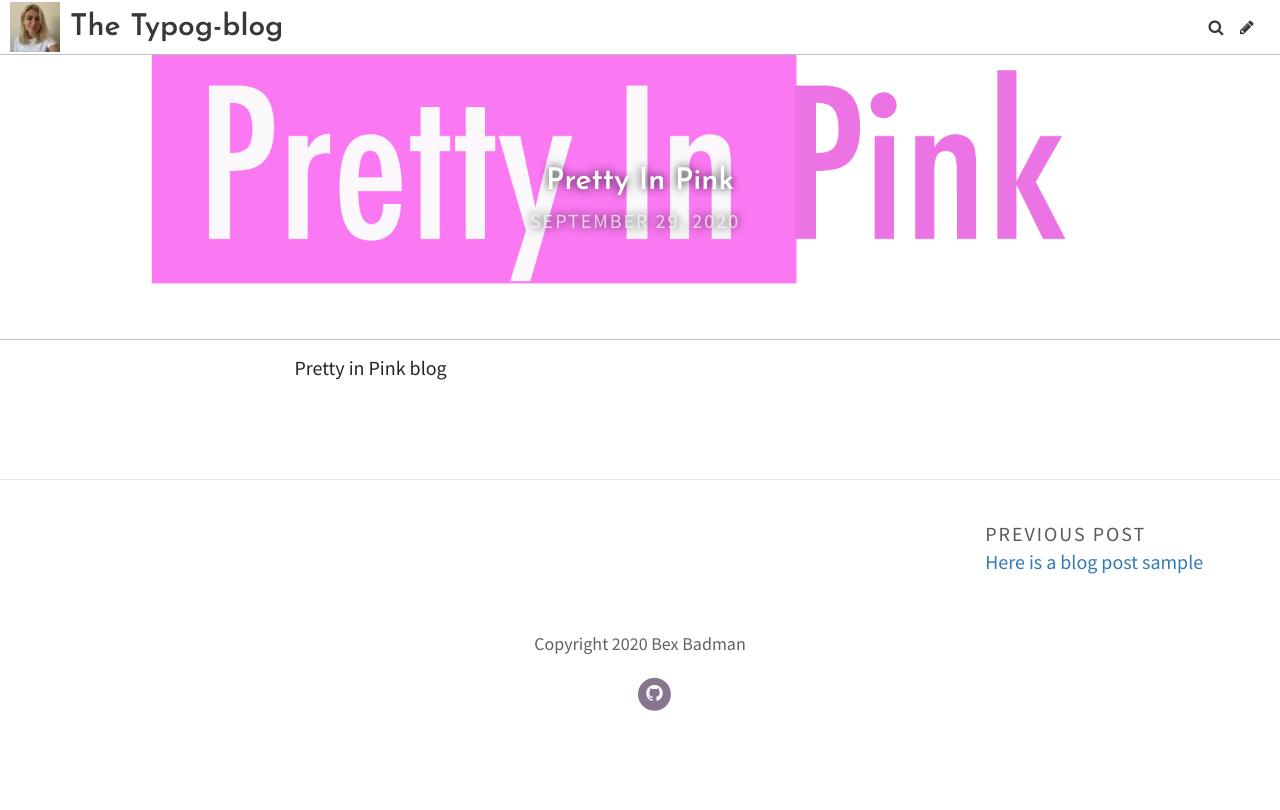
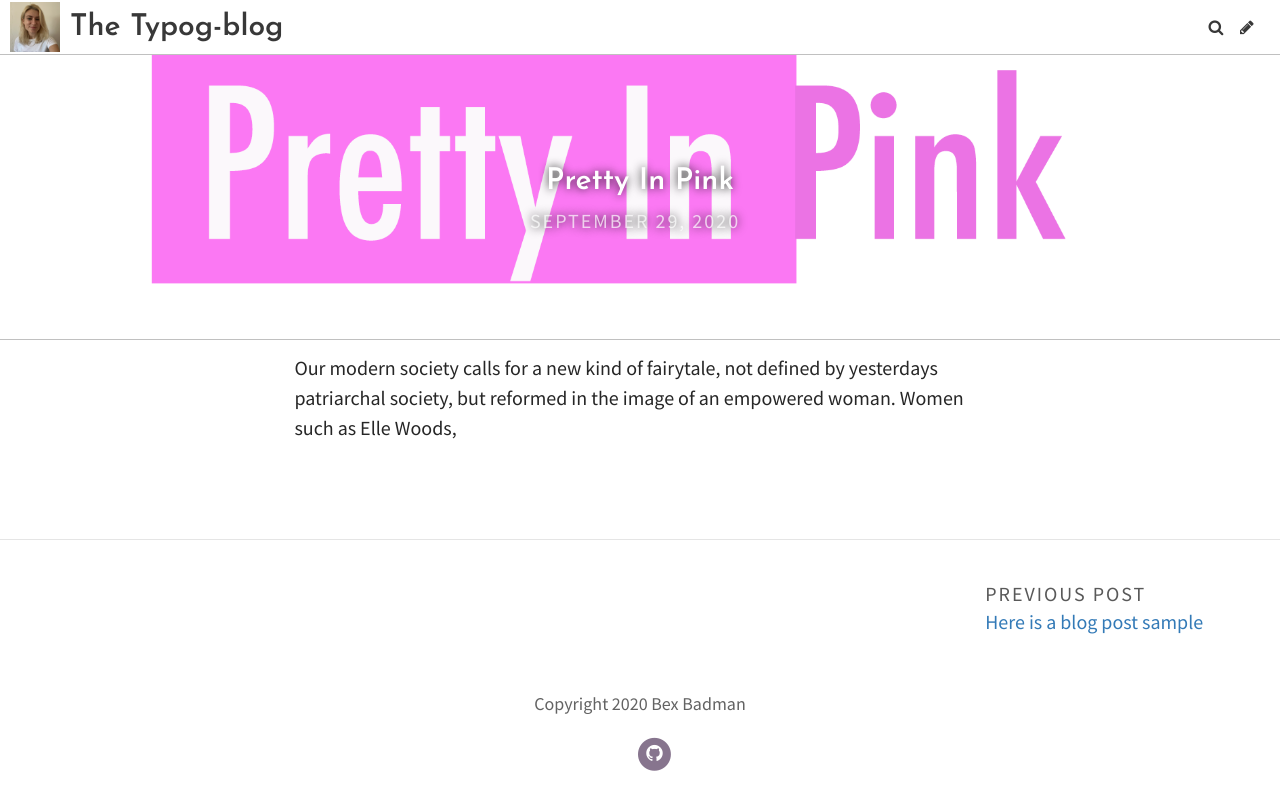
Before and after one commit to rebeccabadman1999/Bex-Badman-Blog, a Jekyll site: the page built from _posts/2020-09-29-pretty-in-pink.md, in a window 1280 px wide. Shown: the top 810 px of the page. Built offline with Jekyll 4.4.1, drawn with Linux system fonts in a browser that asks for light colours; some web fonts are replaced.

Commit message:
Update Post “2020-09-29-pretty-in-pink”

```diff
--- a/_posts/2020-09-29-pretty-in-pink.md
+++ b/_posts/2020-09-29-pretty-in-pink.md
@@ -5,4 +5,4 @@ date: 2020-09-29T16:35:13.934Z
 header_feature_image: ../uploads/pink-title-pic.png
 comments: true
 ---
-Pretty in Pink blog
+Our modern society calls for a new kind of fairytale, not defined by yesterdays patriarchal society, but reformed in the image of an empowered woman. Women such as Elle Woods,
```
